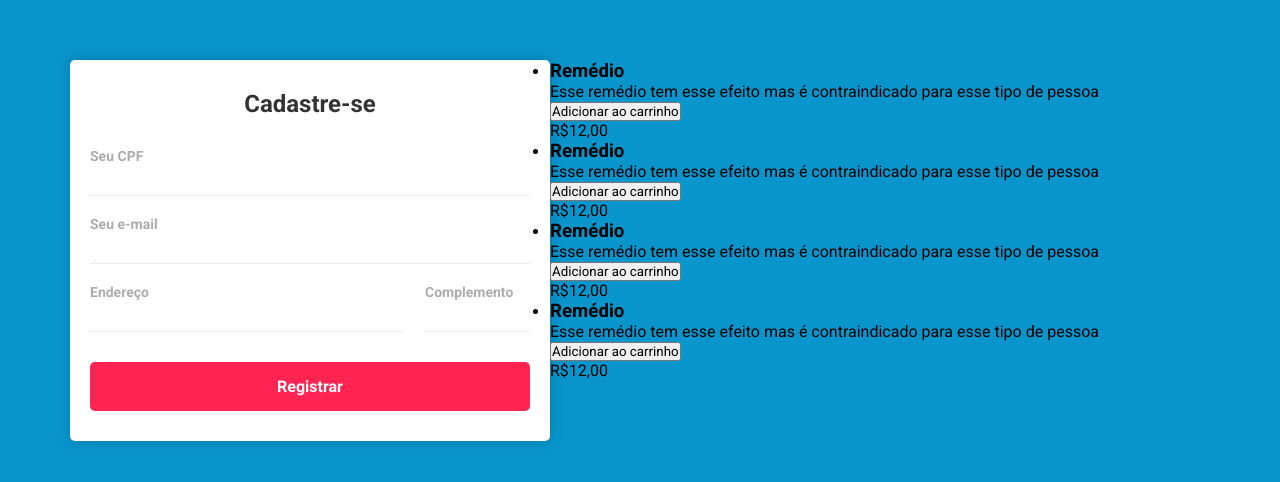
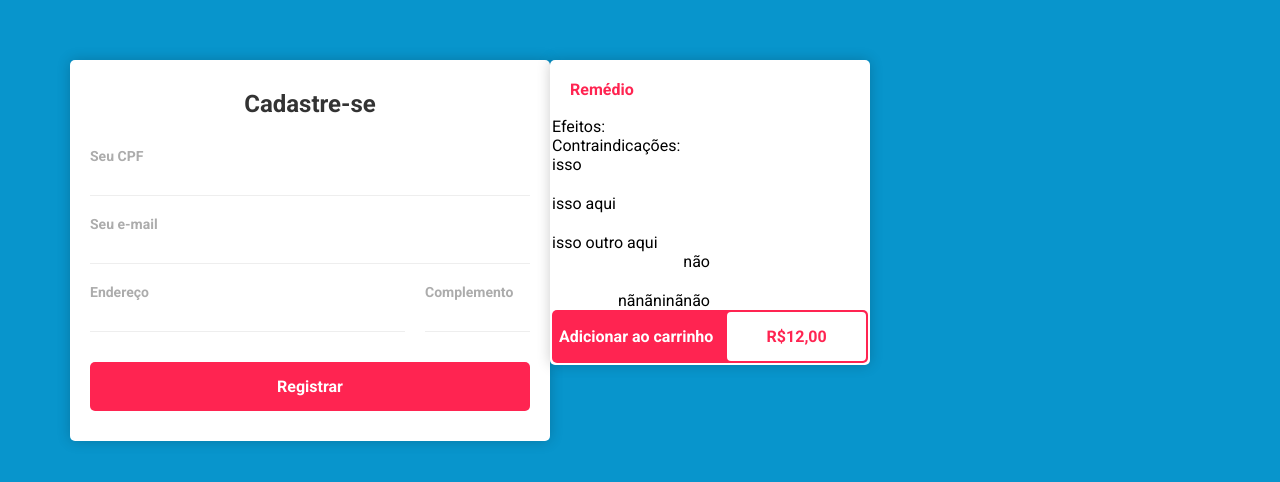
Before and after one commit to hodrik-g/webdev-pharmacy, a React (Create React App) app in the folder ficpharma/: page / in a window 1280 px wide. Shown: the top 482 px of the page. Built offline with nearby package versions, Linux system fonts and the light colour scheme.

Commit message:
studying css

```diff
--- a/ficpharma/src/App.js
+++ b/ficpharma/src/App.js
@@ -3,6 +3,7 @@ import React from 'react';
 import './global.css';
 import './App.css';
 import './Sidebar.css';
+import './Main.css';
 
 function App() {
 	return (
@@ -36,44 +37,28 @@ function App() {
 			</aside>
 			<main>
 				<ul>
-					<li className="medic-item">
+				<li className="medic-item">
 						<header>
-							<h3 className="medic-name">Remédio</h3>
-							<p>Esse remédio tem esse efeito mas é contraindicado para esse tipo de pessoa</p>
-						</header>
-						<div className="item-botbar">
-							<button className="medic-add2cart">Adicionar ao carrinho</button>
-							<p>R$12,00</p>
+							<strong className="medic-name">Remédio</strong>
+							</header>
+						<div className="medic-info">
+							<p>Efeitos:</p>
+							<p>Contraindicações:</p>
 						</div>
-					</li>
-					<li className="medic-item">
-						<header>
-							<h3 className="medic-name">Remédio</h3>
-							<p>Esse remédio tem esse efeito mas é contraindicado para esse tipo de pessoa</p>
-						</header>
-						<div className="item-botbar">
-							<button className="medic-add2cart">Adicionar ao carrinho</button>
-							<p>R$12,00</p>
+						<div className="medic-info">
+							<ul className="medic-effects">
+								<li>isso</li>
+								<li>isso aqui</li>
+								<li>isso outro aqui</li>
+							</ul>
+							<ul className="medic-contraindications">
+								<li>não</li>
+								<li>nãnãninãnão</li>
+							</ul>
 						</div>
-					</li>
-					<li className="medic-item">
-						<header>
-							<h3 className="medic-name">Remédio</h3>
-							<p>Esse remédio tem esse efeito mas é contraindicado para esse tipo de pessoa</p>
-						</header>
-						<div className="item-botbar">
-							<button className="medic-add2cart">Adicionar ao carrinho</button>
-							<p>R$12,00</p>
-						</div>
-					</li>
-					<li className="medic-item">
-						<header>
-							<h3 className="medic-name">Remédio</h3>
-							<p>Esse remédio tem esse efeito mas é contraindicado para esse tipo de pessoa</p>
-						</header>
-						<div className="item-botbar">
-							<button className="medic-add2cart">Adicionar ao carrinho</button>
-							<p>R$12,00</p>
+						<div className="medic-add2cart">
+							<strong>Adicionar ao carrinho</strong>
+							<p className="medic-price">R$12,00</p>
 						</div>
 					</li>
 				</ul>
--- a/ficpharma/src/Main.css
+++ b/ficpharma/src/Main.css
@@ -0,0 +1,72 @@
+main {
+	flex: 1;
+}
+
+main ul {
+	display: grid;
+	grid-template-columns: repeat(2, 1fr);
+	gap: 20px;
+	list-style: none;
+}
+
+li.medic-item {
+	background: #FFF;
+	box-shadow: 0 0 14px 0 rgba(0, 0, 0, 0.2);
+	border-radius: 5px;
+	padding: 2px;
+}
+
+li.medic-item header {
+	display: flex;
+	flex-direction: column;
+	padding: 18px;
+}
+
+li.medic-item header strong {
+	display: block;
+	color: #FF2451;
+}
+
+ul.medic-effects, ul.medic-contraindications {
+	display: relative;
+	grid-template-columns: unset;
+	width: 50%;
+}
+
+ul.medic-contraindications {
+	text-align: right;
+}
+
+.medic-item .medic-add2cart {
+	display: grid;
+	grid-template-columns: 5fr 4fr;
+	background: #FF2451;
+	border-radius: 5px;
+	padding: 2px;
+	font-size: 16px;
+	color: #FFF;
+	cursor: pointer;
+	transition: background 0.3s;
+}
+
+.medic-add2cart:hover {
+	background: #C82451;
+}
+
+.medic-add2cart strong {
+	padding: 15px 5px;
+}
+
+.medic-add2cart .medic-price {
+	background: #FFF;
+	border-radius: 4px;
+	padding: 15px 15px;
+	text-align: center;
+	font-weight: bold;
+	color: #FF2451;
+	transition: color 0.3s;
+}
+
+.medic-add2cart:hover .medic-price {
+	color: #C82451;
+}
```
